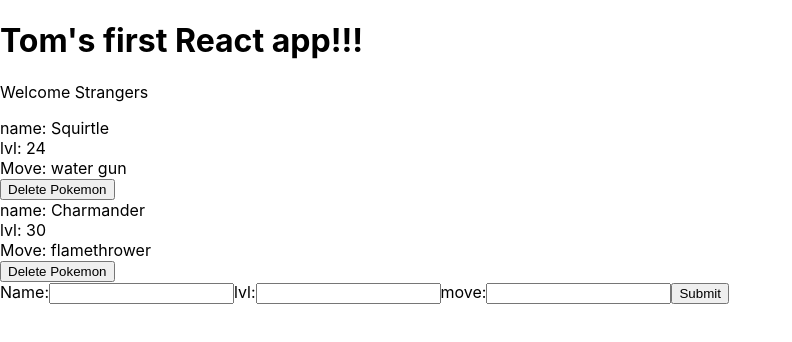
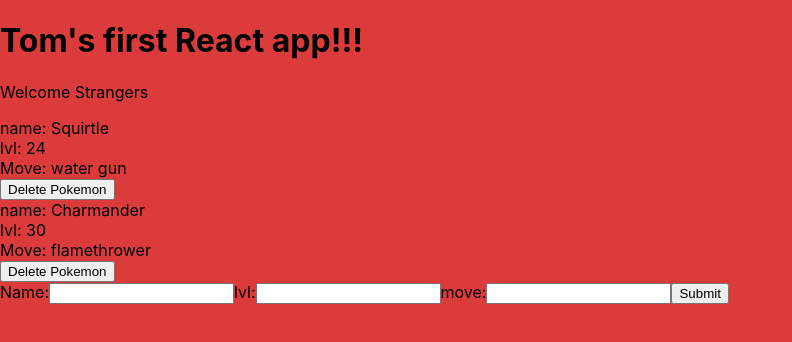
Before and after one commit to tblais1224/React-Redux-Tuto, a React (Create React App) app in the folder myapp/: page / in a window 1280 px wide. Shown: the top 342 px of the page, without its empty margins (0-792 px from the left). Built offline with nearby package versions, Linux system fonts and the light colour scheme.

Commit message:
add pokemoncss

```diff
--- /dev/null
+++ b/myapp/src/pokemon.css
@@ -0,0 +1,9 @@
+body{
+    background: rgb(219, 59, 59);
+    transition: all 1s;
+}
+
+.pokemon form{
+    background: white;
+    padding: 20px;
+}
--- a/myapp/src/pokemon.js
+++ b/myapp/src/pokemon.js
@@ -1,5 +1,5 @@
 import React from 'react';
-
+import './pokemon.css'
 
 const Pokemon = ({ pokemon, deletePokemon}) => {
     const pokemonList = pokemon.map(pokemon => {
```
